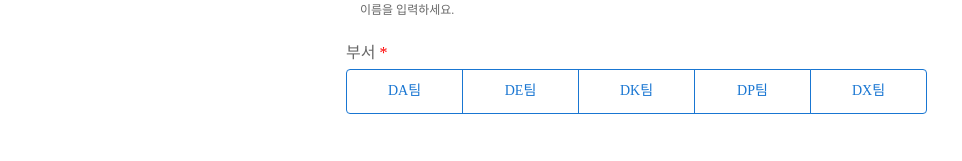
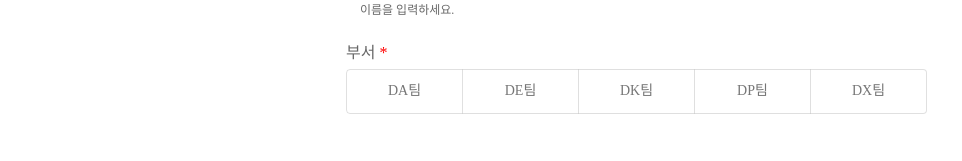
Before and after one commit to happyKale/member-manage-site, a React (Create React App) app in the folder front/: page /modify/1 in a window 1280 px wide. Shown: the part 427-588 px from the top of the page, without its empty margins (159-1121 px from the left). Built offline with nearby package versions, Linux system fonts and the light colour scheme; no server answers; a web font is replaced by a local one.

Commit message:
Refactor: InputButtonGroup 컴포넌트 ToggleButtonGroup 컴포넌트를 사용해서 클릭된 버튼 관련 값들을 쉽게 관리할 수 있도록 변경

```diff
--- a/front/src/components/InputButtonGroup/InputButtonGroup.js
+++ b/front/src/components/InputButtonGroup/InputButtonGroup.js
@@ -1,9 +1,9 @@
 import React from "react";
 import {
-  ButtonGroup,
+  ToggleButtonGroup,
   InputLabel,
   Box,
-  Button,
+  ToggleButton,
   FormHelperText,
 } from "@mui/material";
 import { styles as muiStyles } from "./muiStyles";
@@ -17,8 +17,8 @@ function InputButtonGroup({
   helperText,
   name,
   teamList,
-  onClick,
-  teamButtonActive,
+  onChange,
+  value,
 }) {
   return (
     <Box sx={muiStyles.marginBottom}>
@@ -30,37 +30,28 @@ function InputButtonGroup({
           <span className={styles.labelOptionalMark}>(선택)</span>
         )}
       </InputLabel>
-      <ButtonGroup
+      <ToggleButtonGroup
+        value={value?.[name]}
+        exclusive
         sx={muiStyles.buttonGroup}
+        onChange={onChange}
         aria-describedby={ariaDescribedby}
       >
         {teamList?.map((teamName, idx) => {
           return (
-            <Button
-              onClick={onClick}
+            <ToggleButton
               name={name}
               value={teamName}
               key={teamName + idx}
-              style={{
-                width: "20%",
-                backgroundColor: teamButtonActive[teamName]
-                  ? "#1976d2"
-                  : "white",
-                color: teamButtonActive[teamName]
-                  ? "white"
-                  : requiredCheck[name]
-                  ? "#1976d2"
-                  : "rgba(0,0,0,0.6)",
-                border: requiredCheck[name]
-                  ? "1px solid #1976d2"
-                  : "1px solid #d32f2f",
-              }}
+              sx={
+                requiredCheck?.[name] ? muiStyles.button : muiStyles.errorButton
+              }
             >
               {teamName}
-            </Button>
+            </ToggleButton>
           );
         })}
-      </ButtonGroup>
+      </ToggleButtonGroup>
       <Box sx={muiStyles.boxhelpertext}>
         {!requiredCheck[name] && (
           <FormHelperText id={ariaDescribedby} sx={muiStyles.helperText}>
--- a/front/src/components/InputButtonGroup/muiStyles.js
+++ b/front/src/components/InputButtonGroup/muiStyles.js
@@ -15,4 +15,19 @@ export const styles = {
     color: "red",
     height: "20px",
   },
+
+  button: {
+    width: "20%",
+    "&.Mui-selected": {
+      backgroundColor: "#1180db",
+      color: "white",
+    },
+    "&.Mui-selected:hover": {
+      backgroundColor: "#1180db",
+    },
+  },
+  errorButton: {
+    width: "20%",
+    border: "1px solid #d32f2f",
+  },
 };
```
